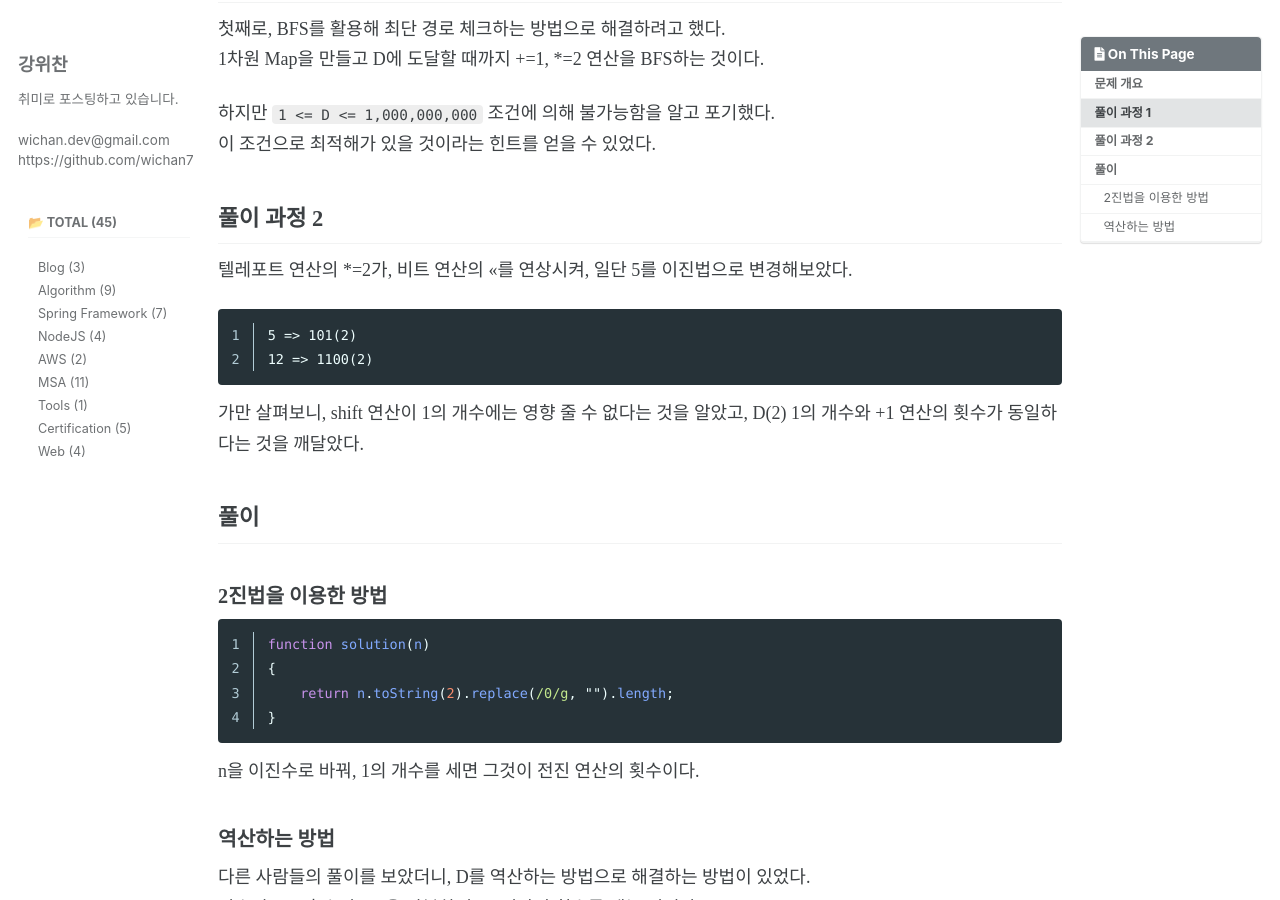
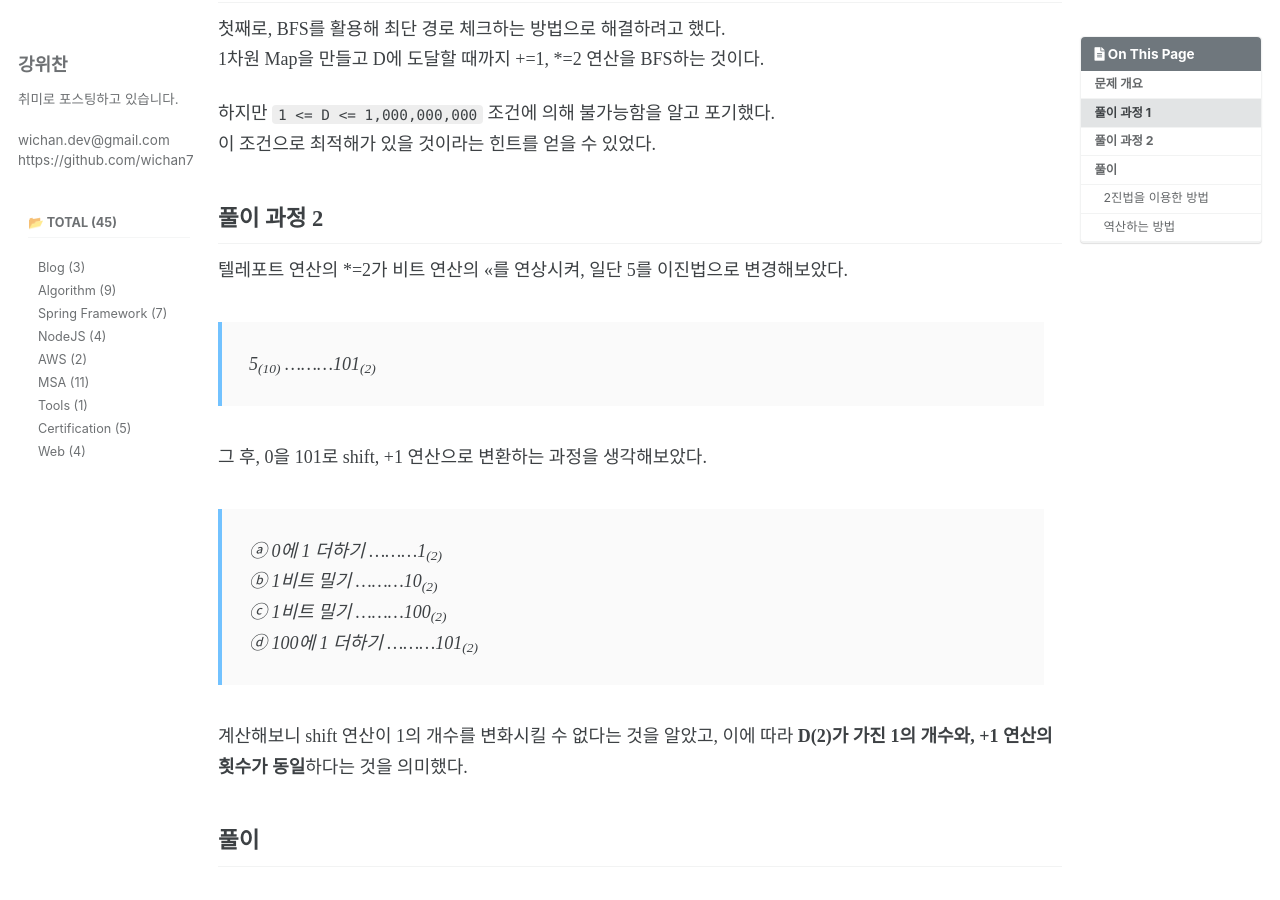
Before and after one commit to wichan7/wichan7.github.io, a Jekyll site: the page built from _posts/2023-09-12-programmers-12980.md, in a window 1280 px wide and 900 px high, scrolled down 820 px. Built offline with Jekyll 4.4.1, drawn with Linux system fonts in a browser that asks for light colours; cached includes are drawn as plain includes; some web fonts are replaced; comment, search, counter and statistics services are not loaded.

Commit message:
Update: 내용 업데이트

````diff
--- a/_posts/2023-09-12-programmers-12980.md
+++ b/_posts/2023-09-12-programmers-12980.md
@@ -27,13 +27,17 @@ toc: true
 이 조건으로 최적해가 있을 것이라는 힌트를 얻을 수 있었다.
 
 ## 풀이 과정 2
-텔레포트 연산의 *=2가, 비트 연산의 <<를 연상시켜, 일단 5를 이진법으로 변경해보았다.
-```
-5 => 101(2)
-12 => 1100(2)
-```
+텔레포트 연산의 *=2가 비트 연산의 <<를 연상시켜, 일단 5를 이진법으로 변경해보았다.
+> 5<sub>(10)</sub> .........101<sub>(2)</sub>
 
-가만 살펴보니, shift 연산이 1의 개수에는 영향 줄 수 없다는 것을 알았고, D(2) 1의 개수와 +1 연산의 횟수가 동일하다는 것을 깨달았다.
+그 후, 0을 101로 shift, +1 연산으로 변환하는 과정을 생각해보았다.
+
+> ⓐ  0에 1 더하기 .........1<sub>(2)</sub>
+ⓑ  1비트 밀기 .........10<sub>(2)</sub>
+ⓒ  1비트 밀기 .........100<sub>(2)</sub>
+ⓓ  100에 1 더하기 .........101<sub>(2)</sub>
+
+계산해보니 shift 연산이 1의 개수를 변화시킬 수 없다는 것을 알았고, 이에 따라 **D(2)가 가진 1의 개수와, +1 연산의 횟수가 동일**하다는 것을 의미했다.
 
 ## 풀이
 ### 2진법을 이용한 방법
````
